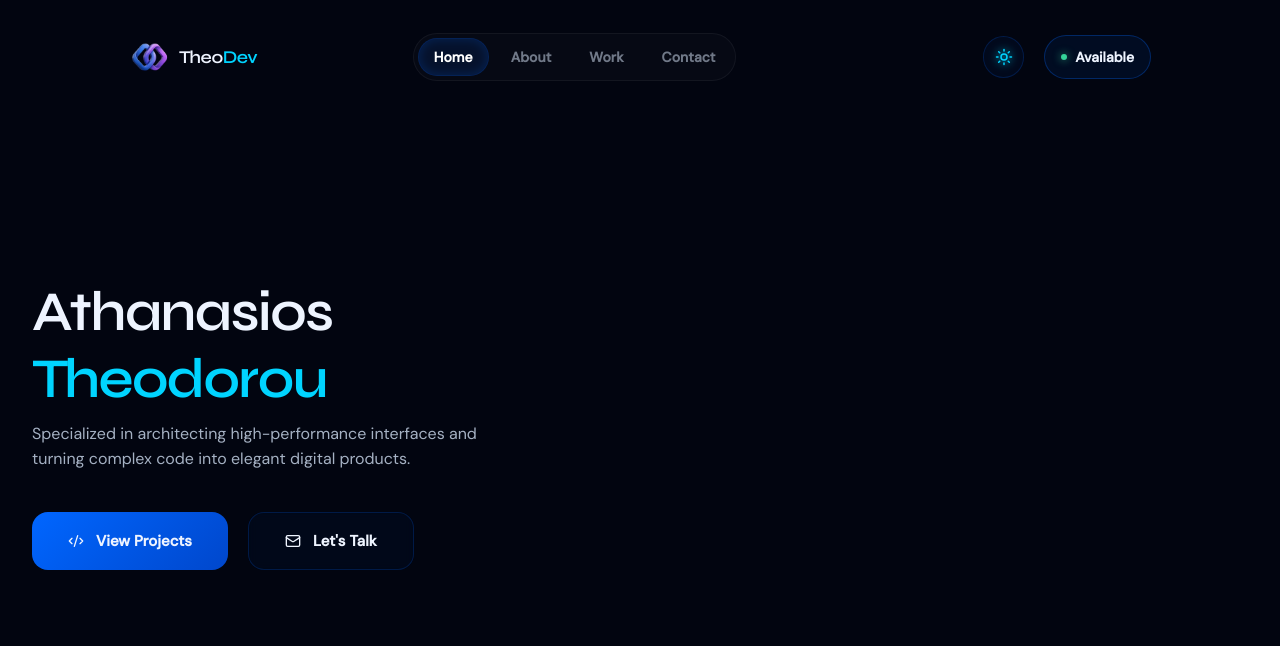
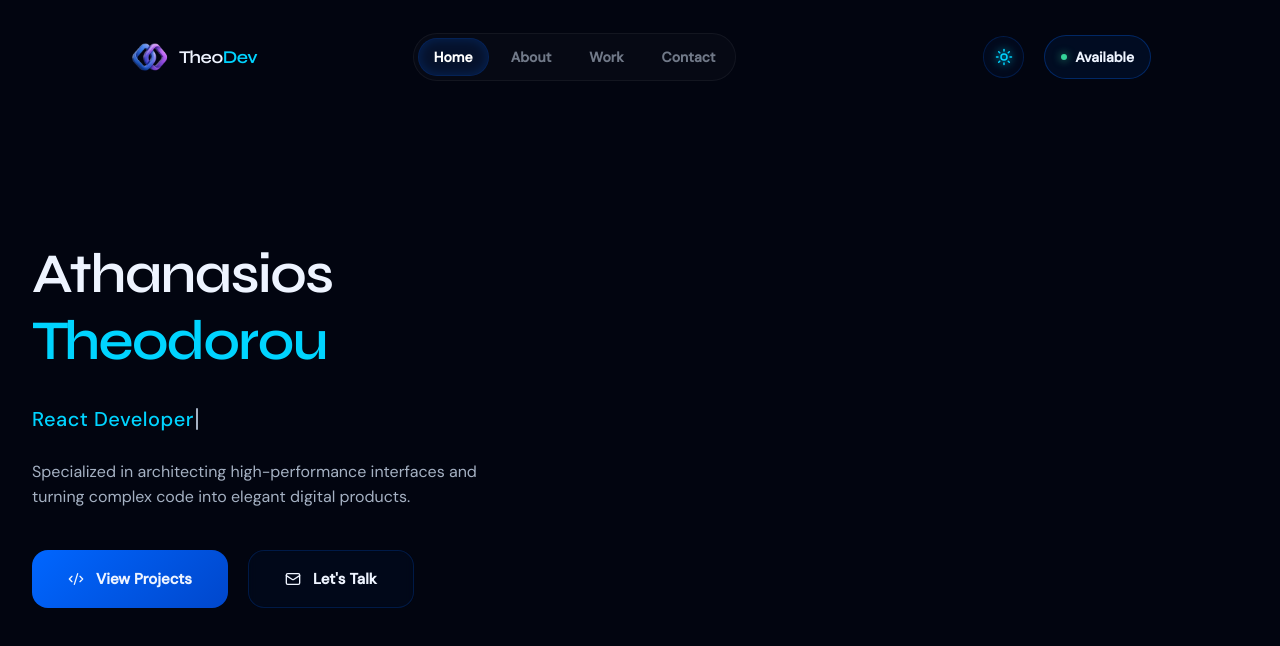
Before and after one commit to athanasios-theodorou/TheoDev-Portfolio, a React (Vite) app: page / in a window 1280 px wide. Shown: the top 646 px of the page. Built offline with nearby package versions, Linux system fonts and the light colour scheme.

Commit message:
Add TypeWriter component and integrate into home section

```diff
--- a/src/components/sections/Home/subcomponents/HomeContent.jsx
+++ b/src/components/sections/Home/subcomponents/HomeContent.jsx
@@ -1,4 +1,5 @@
 import { Code2, Mail } from "lucide-react";
+import { TypeWriter } from "./TypeWriter.jsx";
 
 import classes from "./HomeContent.module.css";
 
@@ -11,10 +12,16 @@ export const HomeContent = () => {
           <span className={classes["home-h1-second"]}>Theodorou</span>
         </h1>
       </div>
+
+      <div className={classes["home-typewriter-wrapper"]}>
+        <TypeWriter />
+      </div>
+
       <p className={classes["home-bio"]}>
         Specialized in architecting high-performance interfaces and turning
         complex code into elegant digital products.
       </p>
+
       <div className={classes["home-actions"]}>
         <a className={classes["home-btn-primary"]}>
           <Code2 size={16} /> View Projects
--- a/src/components/sections/Home/subcomponents/HomeContent.module.css
+++ b/src/components/sections/Home/subcomponents/HomeContent.module.css
@@ -26,7 +26,18 @@
   color: var(--accent);
 }
 
+.home-typewriter-wrapper {
+  display: flex;
+  align-items: center;
+  margin-top: 1rem;
+  min-height: 2.5rem;
+  font-size: 1.25rem;
+  font-weight: 400;
+  color: var(--text-muted);
+}
+
 .home-bio {
+  margin-top: 1.25rem;
   max-width: 480px;
   line-height: 1.6;
 }
--- /dev/null
+++ b/src/components/sections/Home/subcomponents/TypeWriter.jsx
@@ -0,0 +1,62 @@
+import { useState, useEffect } from "react";
+
+import classes from "./TypeWriter.module.css";
+
+const WORDS = [
+  "Software Engineer",
+  "React Developer",
+  "UI/UX Craftsman",
+  "Front-End Builder",
+];
+
+const TYPING_SPEED = 60;
+const DELETING_SPEED = 35;
+const PAUSE_DURATION = 2500;
+
+export const TypeWriter = () => {
+  const [wordIndex, setWordIndex] = useState(0);
+  const [text, setText] = useState("");
+  const [isDeleting, setIsDeleting] = useState(false);
+
+  const currentWord = WORDS[wordIndex];
+
+  useEffect(() => {
+    let timeout;
+
+    // Typing
+    if (!isDeleting && text.length < currentWord.length) {
+      timeout = setTimeout(() => {
+        setText(currentWord.slice(0, text.length + 1));
+      }, TYPING_SPEED);
+    }
+
+    // Pause before deleting
+    else if (!isDeleting && text === currentWord) {
+      timeout = setTimeout(() => {
+        setIsDeleting(true);
+      }, PAUSE_DURATION);
+    }
+
+    // Deleting
+    else if (isDeleting && text.length > 0) {
+      timeout = setTimeout(() => {
+        setText(text.slice(0, -1));
+      }, DELETING_SPEED);
+    }
+
+    // Move to next word
+    else if (isDeleting && text.length === 0) {
+      setIsDeleting(false);
+      setWordIndex((prev) => (prev + 1) % WORDS.length);
+    }
+
+    return () => clearTimeout(timeout);
+  }, [text, isDeleting, currentWord]);
+
+  return (
+    <span className={classes["typewriter-container"]}>
+      <span className={classes["typewriter-text"]}>{text}</span>
+      <span className={classes["typewriter-cursor"]} />
+    </span>
+  );
+};
--- /dev/null
+++ b/src/components/sections/Home/subcomponents/TypeWriter.module.css
@@ -0,0 +1,20 @@
+.typewriter-container {
+  display: inline-flex;
+  align-items: center;
+  white-space: nowrap;
+}
+
+.typewriter-text {
+  color: var(--accent);
+  font-weight: 500;
+  letter-spacing: 0.025em;
+}
+
+.typewriter-cursor {
+  display: inline-block;
+  margin-left: 2px;
+  width: 2px;
+  height: 1.1em;
+  background-color: var(--text-muted);
+  border-radius: 9999px;
+}
```
